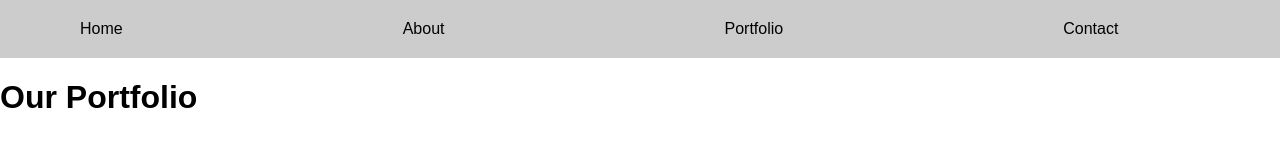
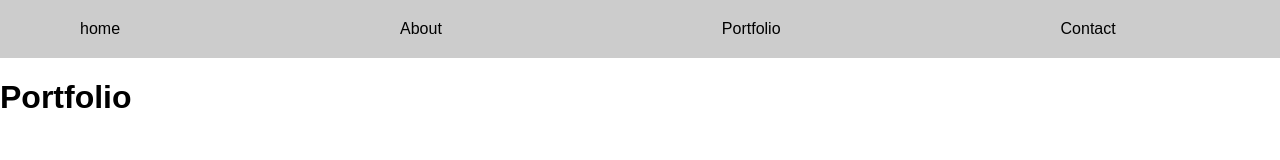
Before and after one commit to Greenteami/express_exam, a website: page portfolio.html in a window 1280 px wide. Shown: the top 160 px of the page. Drawn offline with Linux system fonts and the light colour scheme.

Commit message:
portfolio.html

```diff
--- a/portfolio.html
+++ b/portfolio.html
@@ -9,7 +9,7 @@
   <header>
     <nav>
       <ul>
-        <li><a href="/">Home</a></li>
+        <li><a href="/">home</a></li>
         <li><a href="/about">About</a></li>
         <li><a href="/portfolio">Portfolio</a></li>
         <li><a href="/contact">Contact</a></li>
@@ -17,6 +17,6 @@
     </nav>
   </header>
 
-  <h1>Our Portfolio</h1>
+  <h1>Portfolio</h1>
 </body>
 </html>
```
